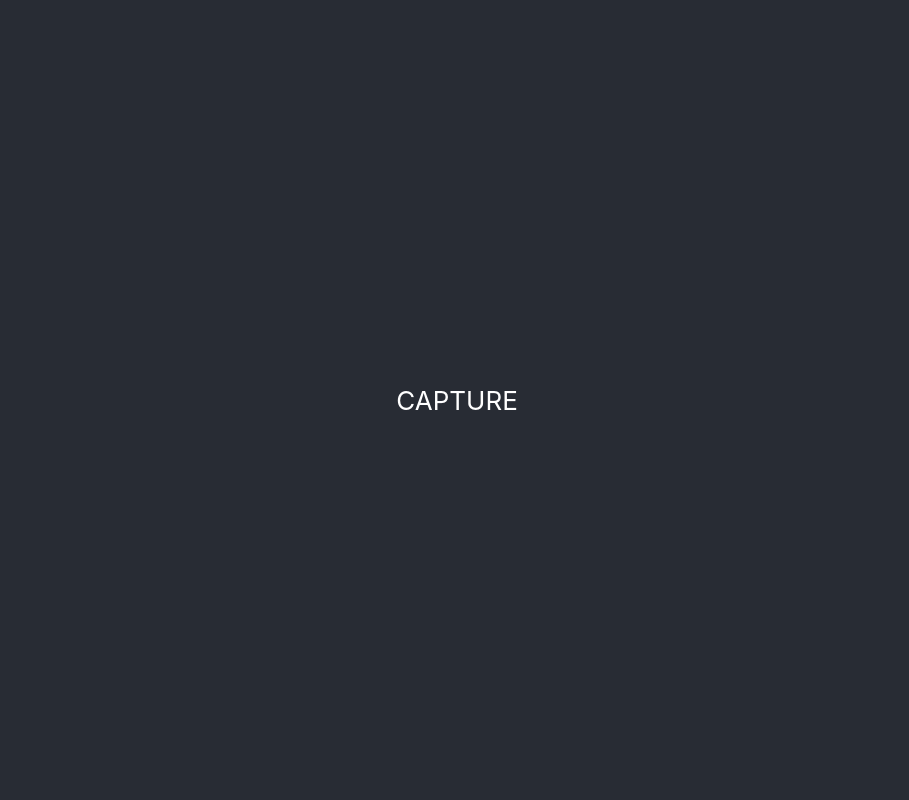
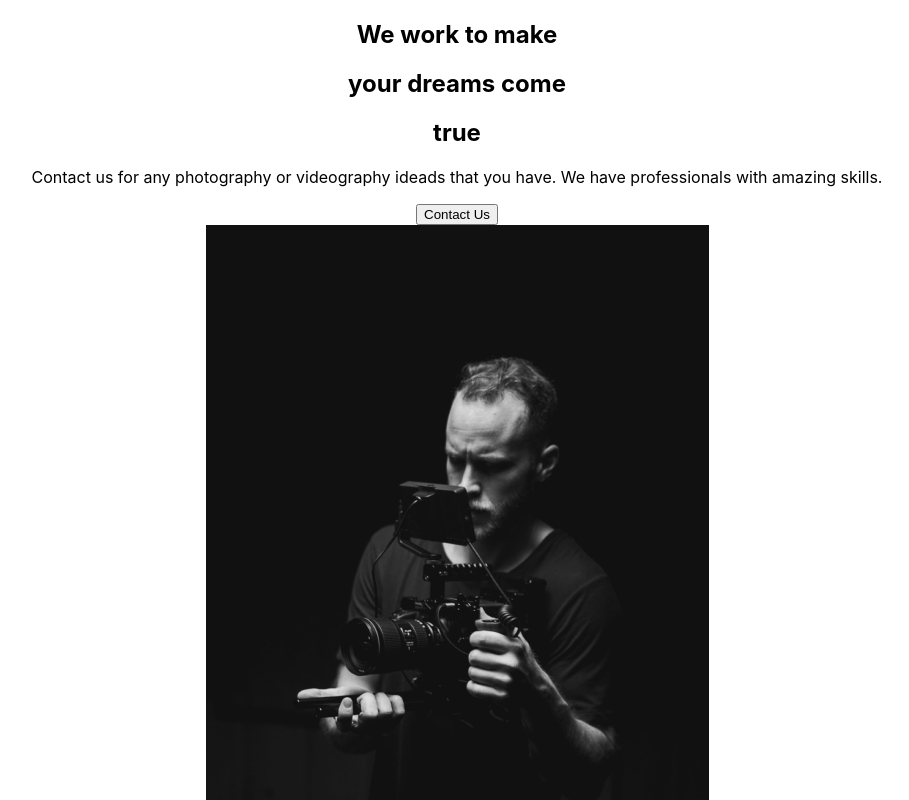
Before and after one commit to brian-liang/capture-typescript, a React (Create React App) app: page / in a window 1280 px wide. Shown: the top 800 px of the page, without its empty margins (183-1092 px from the left). Built offline with nearby package versions, Linux system fonts and the light colour scheme.

Commit message:
02 - AboutUs section

```diff
--- a/src/App.tsx
+++ b/src/App.tsx
@@ -1,12 +1,10 @@
-import React from 'react';
 import './App.css';
+import AboutUs from './pages/AboutUs';
 
 function App() {
   return (
     <div className="App">
-      <header className="App-header">
-      CAPTURE
-      </header>
+        <AboutUs/>
     </div>
   );
 }
--- /dev/null
+++ b/src/components/AboutSetion.tsx
@@ -0,0 +1,26 @@
+import home1 from "./../img/home1.png"
+
+const AboutSection = () => {
+    return(
+        <div className="description">
+            <div className="title">
+                <div className ="hide">
+                    <h2>We work to make</h2>
+                </div>
+                <div className ="hide">
+                    <h2>your <span>dreams</span> come</h2>
+                </div>
+                <div className ="hide">
+                    <h2>true</h2>
+                </div>
+                <p>Contact us for any photography or videography ideads that you have. We have professionals with amazing skills.</p>
+                <button>Contact Us</button>
+            </div>
+            <div className="image">
+                <img src={home1} alt="guy with a camera"/>
+            </div>
+        </div>
+    )
+}
+
+export default AboutSection
--- /dev/null
+++ b/src/pages/AboutUs.tsx
@@ -0,0 +1,9 @@
+import AboutSection from "../components/AboutSetion"
+
+const AboutUs = () =>{
+    return(
+        <AboutSection/>
+    )
+}
+
+export default AboutUs
```
